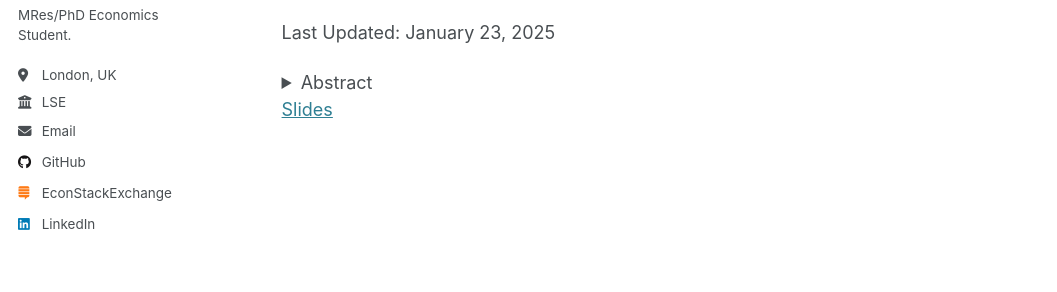
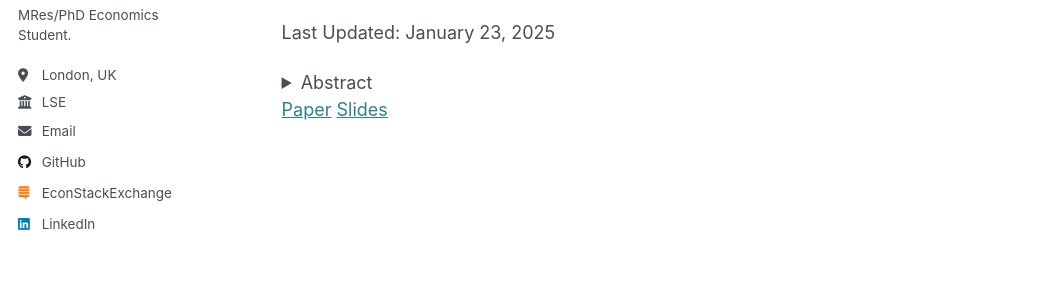
Before and after one commit to Joe-Basford/Joe-Basford.github.io, a Jekyll site: the page built from _pages/research.html, in a window 1280 px wide. Shown: the part 311-603 px from the top of the page, without its empty margins (0-1057 px from the left). Built offline with Jekyll 4.4.1, drawn with Linux system fonts in a browser that asks for light colours.

Commit message:
Update archive-single.html

```diff
--- a/_includes/archive-single.html
+++ b/_includes/archive-single.html
@@ -37,6 +37,9 @@
         {% if post.extract %}
          <details> <summary>Abstract</summary>{{post.extract}}</details>
         {% endif %}
+        {% if post.paperurl %}
+        <a href="{{ post.paperurl }}">Paper</a>
+        {% endif %}
         {% if post.slidesurl %}
         <a href="{{ post.slidesurl }}">Slides</a>
         {% endif %}
```
